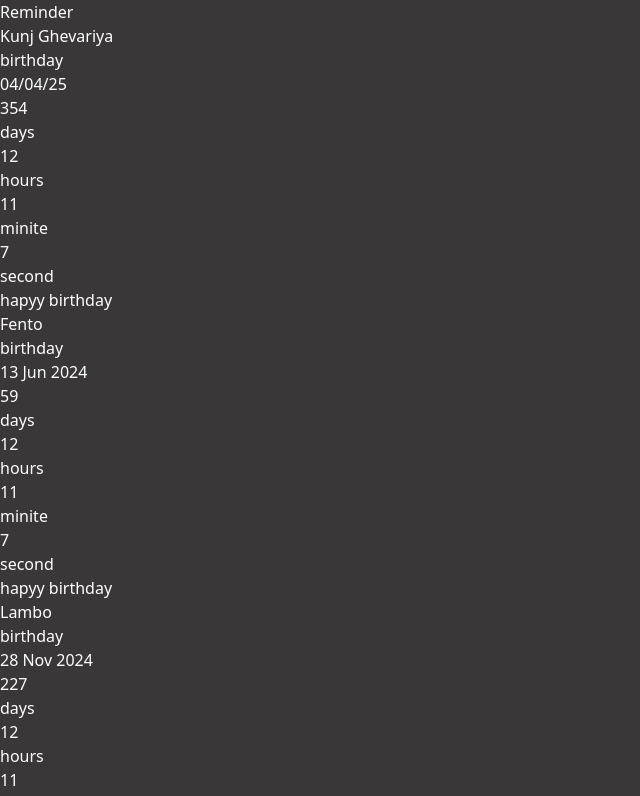
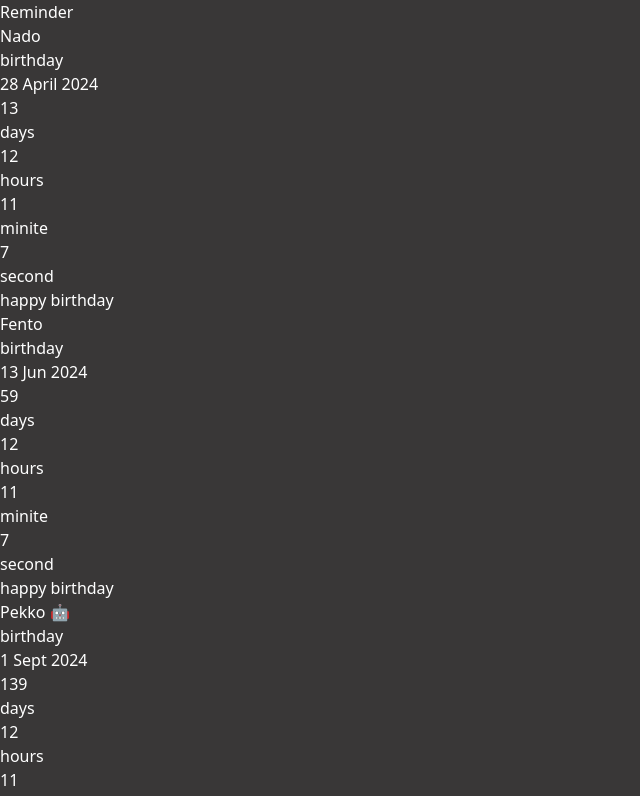
Before and after one commit to Kunjghevariya/reminder, a React (Vite) app: page / in a window 1280 px wide. Shown: the top 796 px of the page, without its empty margins (0-640 px from the left). Built offline with nearby package versions, Linux system fonts and the light colour scheme.

Commit message:
Update App.jsx

```diff
--- a/src/App.jsx
+++ b/src/App.jsx
@@ -1,24 +1,37 @@
-import React from 'react'
-import Fg from './components/Fg'
+import React from 'react';
+import Fg from './components/Fg';
+
 const App = () => {
-  const data = [{ name: "Kunj Ghevariya", reminde: "birthday", date: "04/04/25", desc: "hapyy birthday" }
-    , { name: "Fento", reminde: "birthday", date: "13 Jun 2024 ", desc: "hapyy birthday" }, { name: "Lambo", reminde: "birthday", date: "28 Nov 2024 ", desc: "hapyy birthday" }
-    , { name: "Lathiyo", reminde: "birthday", date: "14 Dec 2024 ", desc: "hapyy birthday" }, { name: "Matko", reminde: "birthday", date: "19 Sept 2024 ", desc: "hapyy birthday" }
-    , { name: "Pekko 🤖", reminde: "birthday", date: "1 sept 2024 ", desc: "hapyy birthday" },{ name : "Tikadi 💊" , reminde : "birthday" , date : "26 jan 2025 " , desc : "hapyy birthday"}
-    ,{ name : "Kondo" , reminde : "birthday" , date : "12 Jan 2025 " , desc : "hapyy birthday"},{ name : "Vedu" , reminde : "birthday" , date : "17 Nov 2024 " , desc : "hapyy birthday"}
-,{ name : "Divlo 👩‍⚕️" , reminde : "birthday" , date : "08 Sept 2024 " , desc : "hapyy birthday"},{ name : "Nado" , reminde : "birthday" , date : "28 april 2024 " , desc : "hapyy birthday"}
-,{ name : "Bhavlo" , reminde : "birthday" , date : "03 dec 2024 " , desc : "hapyy birthday"},{ name : "Buttho" , reminde : "birthday" , date : "22 dec 2024 " , desc : "hapyy birthday"}
-,{ name : "Mino 👈 👉" , reminde : "birthday" , date : "30 Sept 2024" , desc : "hapyy birthday"}]
+  const data = [
+    { name: "Kunj Ghevariya", reminde: "birthday", date: "04/04/25", desc: "happy birthday" },
+    { name: "Fento", reminde: "birthday", date: "13 Jun 2024", desc: "happy birthday" },
+    { name: "Lambo", reminde: "birthday", date: "28 Nov 2024", desc: "happy birthday" },
+    { name: "Lathiyo", reminde: "birthday", date: "14 Dec 2024", desc: "happy birthday" },
+    { name: "Matko", reminde: "birthday", date: "19 Sept 2024", desc: "happy birthday" },
+    { name: "Pekko 🤖", reminde: "birthday", date: "1 Sept 2024", desc: "happy birthday" },
+    { name: "Tikadi 💊", reminde: "birthday", date: "26 Jan 2025", desc: "happy birthday" },
+    { name: "Kondo", reminde: "birthday", date: "12 Jan 2025", desc: "happy birthday" },
+    { name: "Vedu", reminde: "birthday", date: "17 Nov 2024", desc: "happy birthday" },
+    { name: "Divlo 👩‍⚕️", reminde: "birthday", date: "08 Sept 2024", desc: "happy birthday" },
+    { name: "Nado", reminde: "birthday", date: "28 April 2024", desc: "happy birthday" },
+    { name: "Bhavlo", reminde: "birthday", date: "03 Dec 2024", desc: "happy birthday" },
+    { name: "Buttho", reminde: "birthday", date: "22 Dec 2024", desc: "happy birthday" },
+    { name: "Mino 👈 👉", reminde: "birthday", date: "30 Sept 2024", desc: "happy birthday" }
+  ];
+
+
+  data.sort((a, b) => new Date(a.date) - new Date(b.date));
+
   return (
     <>
-    <div className="tittle text-center text-6xl">Reminder</div>
-    <div className='bg flex flex-wrap'>
-      {data.map((item, index) => (
-        <Fg data={item} />
-      ))}
-    </div>
+      <div className="title text-center text-6xl">Reminder</div>
+      <div className='bg flex flex-wrap'>
+        {data.map((item, index) => (
+          <Fg key={index} data={item} />
+        ))}
+      </div>
     </>
-  )
+  );
 }
 
-export default App
+export default App;
```
